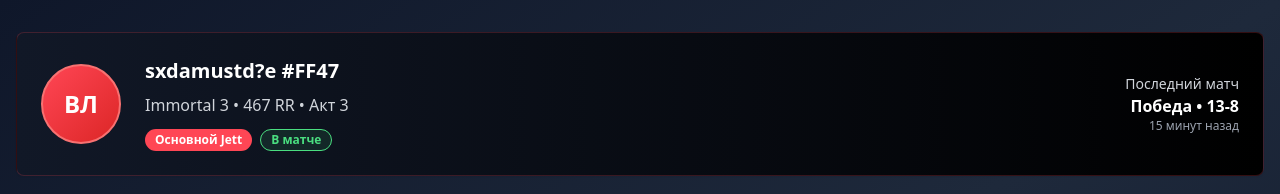
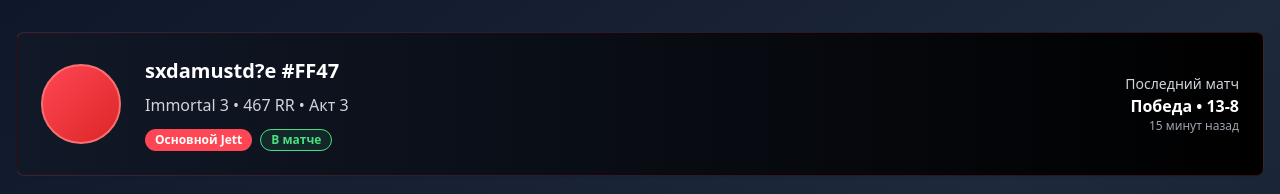
Before and after one commit to pr-poehali-dev/gamer-profile-showcase, a React (Vite) app: page / in a window 1280 px wide. Shown: the top 194 px of the page. Built offline with nearby package versions, Linux system fonts and the light colour scheme.

Commit message:
Обновление 1 компонентов

```diff
--- a/src/components/ProfileHeader.tsx
+++ b/src/components/ProfileHeader.tsx
@@ -6,9 +6,7 @@ const ProfileHeader = () => {
     <Card className="bg-gradient-to-r from-gray-900 to-black border-[#FF4655]/20">
       <CardContent className="p-6">
         <div className="flex items-center gap-6">
-          <div className="w-20 h-20 rounded-full bg-gradient-to-br from-[#FF4655] to-red-600 flex items-center justify-center text-2xl font-bold text-white border-2 border-red-400">
-            ВЛ
-          </div>
+          <div className="w-20 h-20 rounded-full bg-gradient-to-br from-[#FF4655] to-red-600 flex items-center justify-center text-2xl font-bold text-white border-2 border-red-400"></div>
           <div className="flex-1">
             <h1 className="font-bold mb-2 mx-0 text-white text-xl">
               sxdamustd?e #FF47
```
